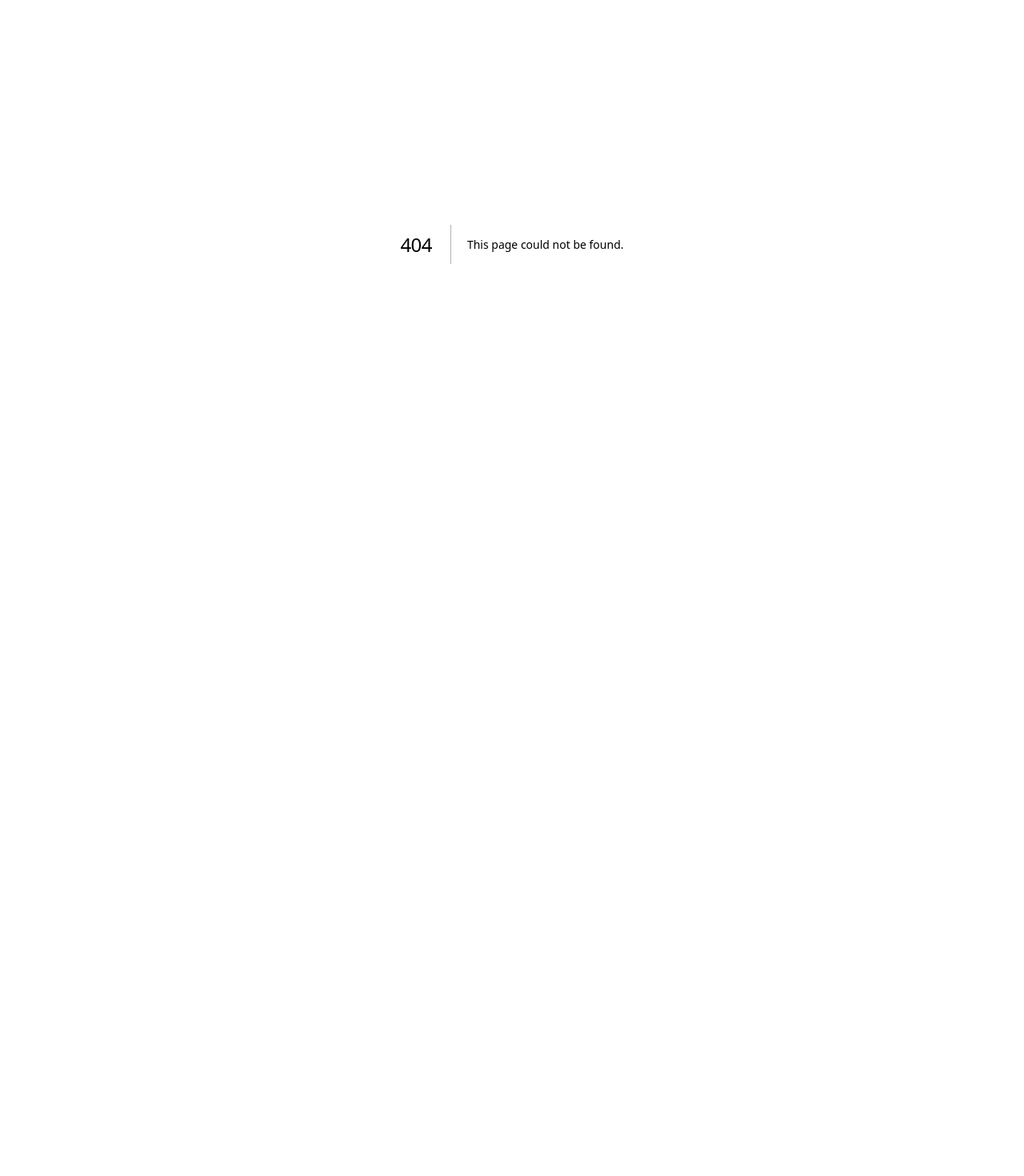
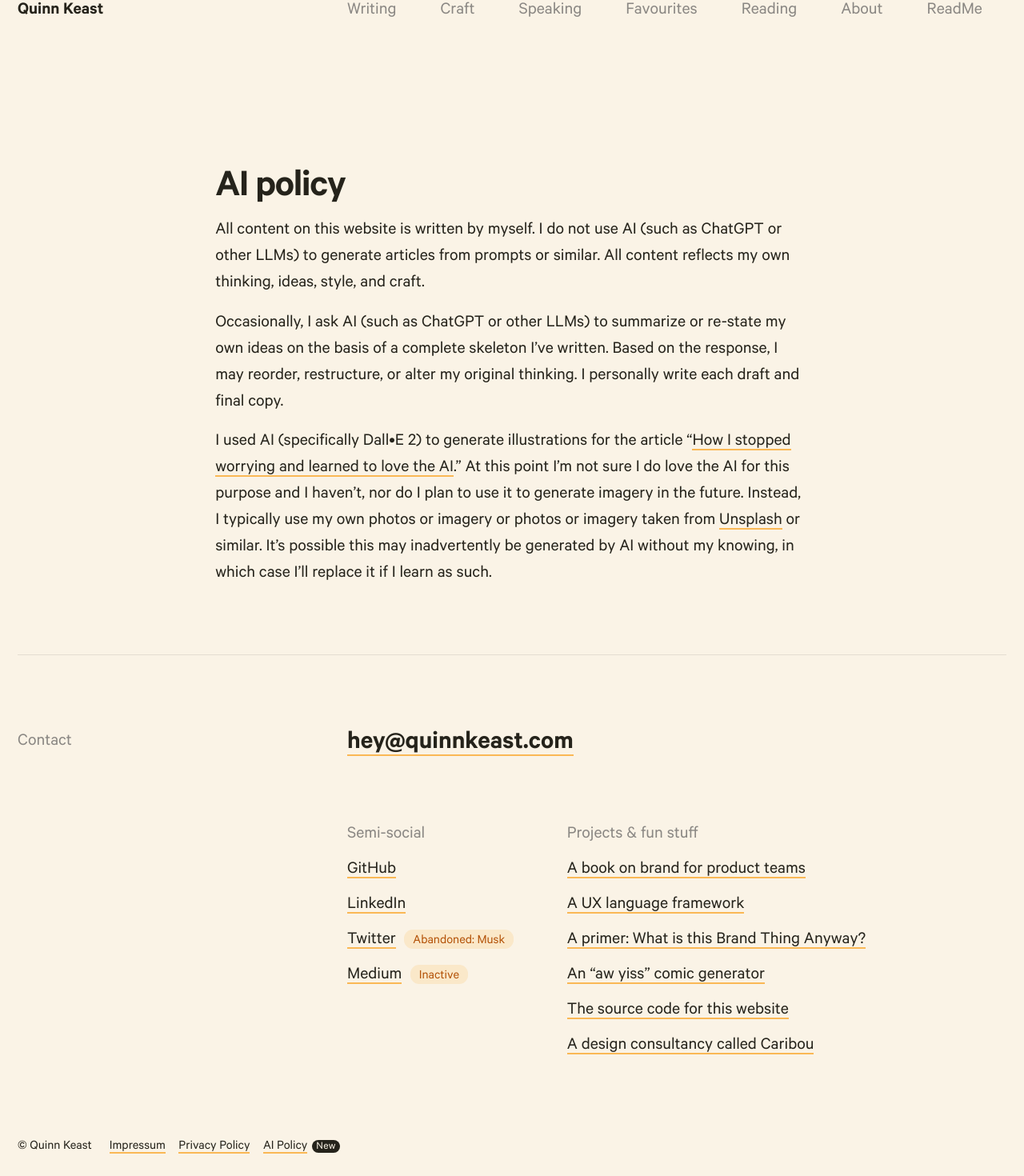
Before and after one commit to quinnkeast/quinnkeast-website, a Next.js app: page /ai-policy in a window 1280 px wide. Before the commit this address had no page. Shown: the part 95-1565 px from the top of the page at 80% size. Before the commit the page ends 800 px from the top, so only its background shows below. Built offline with nearby package versions, Linux system fonts and the light colour scheme.

Commit message:
Add ascii portrait lol

```diff
--- a/components/footer.js
+++ b/components/footer.js
@@ -12,7 +12,7 @@ export default function Footer() {
         </p>
         <div className="grid md:grid-cols-3">
           <div className="col-span-1">
-            <h5 className="text-sm md:text-base">Semi-social</h5>
+            <h5 className="text-sm md:text-base font-normal">Semi-social</h5>
             <ul className="list-none ml-0 mt-2">
               <li>
                 <a href="https://www.github.com/quinnkeast/" target="_blank">
@@ -46,32 +46,26 @@ export default function Footer() {
             </ul>
           </div>
           <div className="col-span-2">
-            <h5 className="text-sm md:text-base">Projects &amp; fun stuff</h5>
+            <h5 className="text-sm md:text-base font-normal">
+              Projects &amp; fun stuff
+            </h5>
             <ul className="list-none ml-0 mt-2">
               <li>
                 <a href="/brand-book">A book on brand for product teams</a>
               </li>
               <li>
                 <a href="https://uxlanguage.com" target="_blank">
-                  UX Language Framework
+                  A UX language framework
                 </a>
-                &nbsp; (on{" "}
-                <a
-                  href="https://github.com/quinnkeast/product-language-framework"
-                  target="_blank"
-                >
-                  GitHub
-                </a>
-                )
               </li>
               <li>
                 <a href="https://thebrandthing.quinnkeast.com" target="_blank">
-                  A Primer: What is this Brand Thing Anyway?
+                  A primer: What is this Brand Thing Anyway?
                 </a>
               </li>
               <li>
                 <a href="http://www.awyisser.com" target="_blank">
-                  Awyisser
+                  An “aw yiss” comic generator
                 </a>
               </li>
               <li>
@@ -79,12 +73,12 @@ export default function Footer() {
                   href="https://github.com/quinnkeast/quinnkeast-website/"
                   target="_blank"
                 >
-                  quinnkeast.com’s source code
+                  The source code for this website
                 </a>
               </li>
               <li>
                 <a href="https://caribou.co" target="_blank">
-                  Caribou
+                  A design consultancy called Caribou
                 </a>
               </li>
             </ul>
@@ -93,13 +87,19 @@ export default function Footer() {
       </div>
       <div className="my-8 text-xs flex">
         <span className="mr-4">© Quinn Keast</span>
-        <menu className="list-none m-0 p-0 grid grid-flow-col gap-2">
+        <menu className="list-none m-0 p-0 grid grid-flow-col gap-3">
           <li className="text-xs">
             <Link href="/impressum">Impressum</Link>
           </li>
           <li className="text-xs">
             <Link href="/privacy">Privacy Policy</Link>
           </li>
+          <li className="text-xs">
+            <Link href="/ai-policy">AI Policy</Link>
+            <span className="text-xxs leading-none ml-1 px-1 pb-0.5 rounded-lg inline-block bg-black text-tan">
+              New
+            </span>
+          </li>
         </menu>
       </div>
     </div>
--- a/pages/about.js
+++ b/pages/about.js
@@ -3,6 +3,8 @@ import Link from "next/link";
 import Layout from "../components/layout";
 import PageHeader from "../components/page-header";
 import { SITE_NAME } from "../lib/constants";
+import { ascii } from "../lib/ascii";
+import Script from "next/script";
 
 function About() {
   return (
@@ -24,6 +26,7 @@ function About() {
           content="https://quinnkeast.com/about"
           key="url"
         />
+        <script>{ascii}</script>
       </Head>
       <PageHeader>
         <h1 className="text-2xl md:text-4xl">About</h1>
@@ -38,7 +41,7 @@ function About() {
       </PageHeader>
       <div className="grid md:grid-cols-3 border-t border-black border-opacity-10 mt-8 md:mt-16 pt-4 md:pt-8">
         <div className="col-span-1">
-          <h2 className="font-medium text-base text-black-lighter">
+          <h2 className="font-normal text-base text-black-lighter">
             The nitty gritty
           </h2>
         </div>
@@ -83,7 +86,7 @@ function About() {
       </div>
       <div className="grid md:grid-cols-3 border-t border-black border-opacity-10 mt-12 pt-8">
         <div className="col-span-1">
-          <h2 className="font-medium text-base text-black-lighter">Timeline</h2>
+          <h2 className="font-normal text-base text-black-lighter">Timeline</h2>
         </div>
         <div className="md:col-span-2">
           <p>
--- /dev/null
+++ b/pages/ai-policy.js
@@ -0,0 +1,51 @@
+import Head from "next/head";
+import Link from "next/link";
+import Layout from "../components/layout";
+
+import { SITE_NAME } from "../lib/constants";
+
+function AIPolicy() {
+  return (
+    <Layout>
+      <Head>
+        <title>{`AI Policy | ${SITE_NAME}`}</title>
+      </Head>
+      <div className="grid md:grid-cols-5">
+        <div className="col-span-3 col-start-2">
+          <h1>AI policy</h1>
+          <p>
+            All content on this website is written by myself. I do not use AI
+            (such as ChatGPT or other LLMs) to generate articles from prompts or
+            similar. All content reflects my own thinking, ideas, style, and
+            craft.
+          </p>
+          <p>
+            Occasionally, I ask AI (such as ChatGPT or other LLMs) to summarize
+            or re-state my own ideas on the basis of a complete skeleton I’ve
+            written. Based on the response, I may reorder, restructure, or alter
+            my original thinking. I personally write each draft and final copy.
+          </p>
+          <p>
+            I used AI (specifically Dall•E 2) to generate illustrations for the
+            article “
+            <Link href="/writing/how-i-stopped-worrying-and-learned-to-love-the-ai">
+              How I stopped worrying and learned to love the AI
+            </Link>
+            .” At this point I’m not sure I do love the AI for this purpose and
+            I haven’t, nor do I plan to use it to generate imagery in the
+            future. Instead, I typically use my own photos or imagery or photos
+            or imagery taken from{" "}
+            <a href="https://unsplash.com" target="_blank">
+              Unsplash
+            </a>{" "}
+            or similar. It’s possible this may inadvertently be generated by AI
+            without my knowing, in which case I’ll replace it if I learn as
+            such.
+          </p>
+        </div>
+      </div>
+    </Layout>
+  );
+}
+
+export default AIPolicy;
--- a/pages/brand-book.js
+++ b/pages/brand-book.js
@@ -36,7 +36,7 @@ function BrandBook() {
       </PageHeader>
       <div className="grid md:grid-cols-3 border-t border-black border-opacity-10 mt-8 md:mt-16 pt-4 md:pt-8">
         <div className="col-span-1">
-          <h2 className="font-medium text-base text-black-lighter">
+          <h2 className="font-normal text-base text-black-lighter">
             What is this
           </h2>
         </div>
@@ -80,19 +80,19 @@ function BrandBook() {
             product organization.
           </p>
 
-          <p>&mdash;</p>
+          <p className="text-black-lighter font-serif">&mdash;</p>
         </div>
       </div>
       <div className="grid md:grid-cols-3">
         <div className="col-span-1">
-          <h2 className="font-medium text-base text-black-lighter">
+          <h2 className="font-normal text-base text-black-lighter">
             Get updates
           </h2>
         </div>
         <div className="md:col-span-2 max-w-md">
           <p>
-            If you’d like to receive very-occasional progress notes and thoughts
-            along the way, sign up for updates!
+            If you’d like to receive very-occasional updates as I haul this into
+            reality, sign up for updates!
           </p>
           <form
             action="https://buttondown.email/api/emails/embed-subscribe/brandprimer"
@@ -102,10 +102,7 @@ function BrandBook() {
             className="flex flex-col gap-2 mt-4 items-start"
             autoComplete="off"
           >
-            <label
-              htmlFor="bd-email"
-              className="text-black-lighter text-sm font-medium"
-            >
+            <label htmlFor="bd-email" className="font-medium">
               Your email address
             </label>
             <input
@@ -113,16 +110,16 @@ function BrandBook() {
               name="email"
               id="bd-email"
               autoComplete="false"
-              className="pt-1 pb-1.5 px-2.5 mb-1 self-stretch rounded-md border-black-lighter border-2 focus:outline-none focus:ring outline-offset-4 focus:outline bg-tan focus:bg-white focus:border-black"
+              className="pt-1 pb-1.5 px-2.5 mb-1 self-stretch rounded border-black-lighter border-2 focus:outline-none focus:ring outline-offset-4 focus:outline bg-tan focus:bg-white focus:border-black"
             />
             <div className="flex flex-row gap-2.5 content-center items-center">
               <input
                 type="submit"
                 value="Sign up"
-                className="inline rounded-md pt-0.5 pb-1 px-3 bg-black text-white text-sm font-normal hover:bg-black-lighter cursor-pointer flex-auto"
+                className="inline rounded pt-0.5 pb-1 px-3 bg-black text-white text-sm font-normal hover:bg-black-lighter cursor-pointer flex-auto"
               />
               <span className="text-xs text-black-lighter flex-grow">
-                You’ll receive an email to confirm your subscription
+                You’ll receive a quick email to confirm your subscription
               </span>
             </div>
           </form>
--- a/pages/impressum.js
+++ b/pages/impressum.js
@@ -17,6 +17,16 @@ function Impressum() {
             <br />
             Tax Identification Number: 14/377/05054 VAT ID: DE330241562
           </p>
+          <p className="text-xs text-black-lighter">
+            This page exists because of{" "}
+            <a
+              href="https://law.stackexchange.com/questions/23307/to-whom-does-the-german-impressumspflicht-apply"
+              target="_blank"
+            >
+              a dumb German law
+            </a>{" "}
+            so please don’t use for nefariousness or tomfoolery
+          </p>
         </div>
       </div>
     </Layout>
```
Also changed, not shown: lib/ascii.js (added), 1 other file (tests, documents, lock files or other folders).
